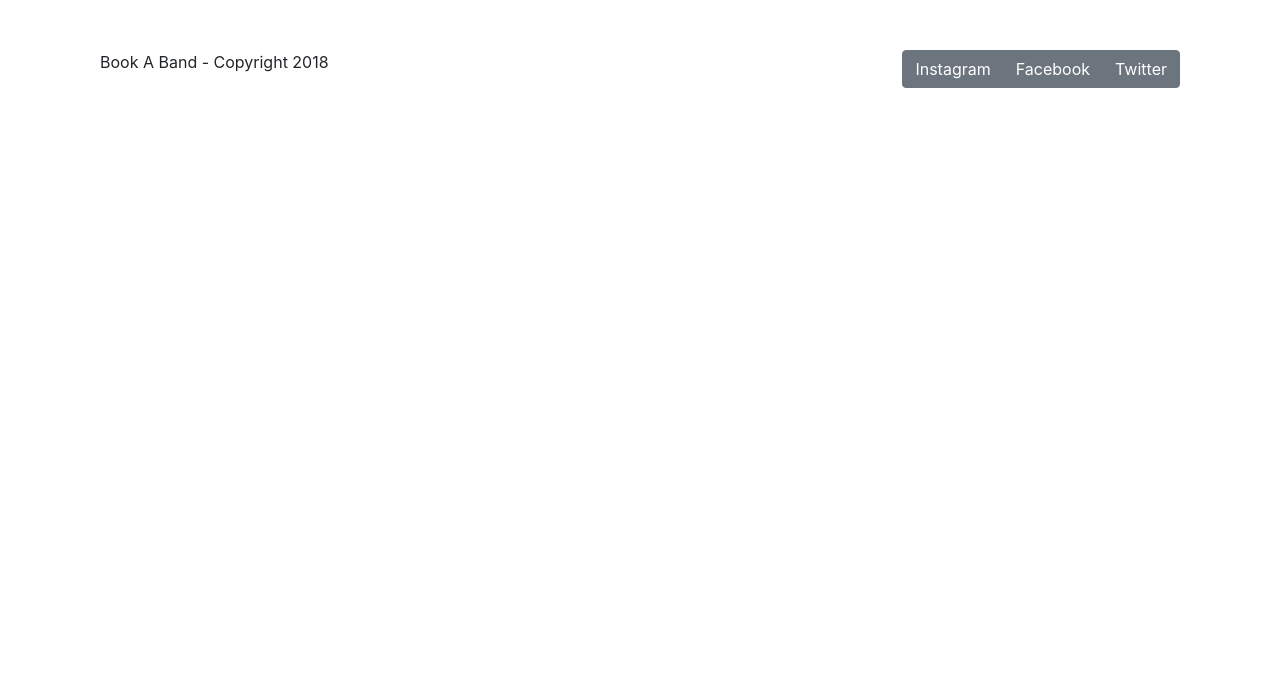
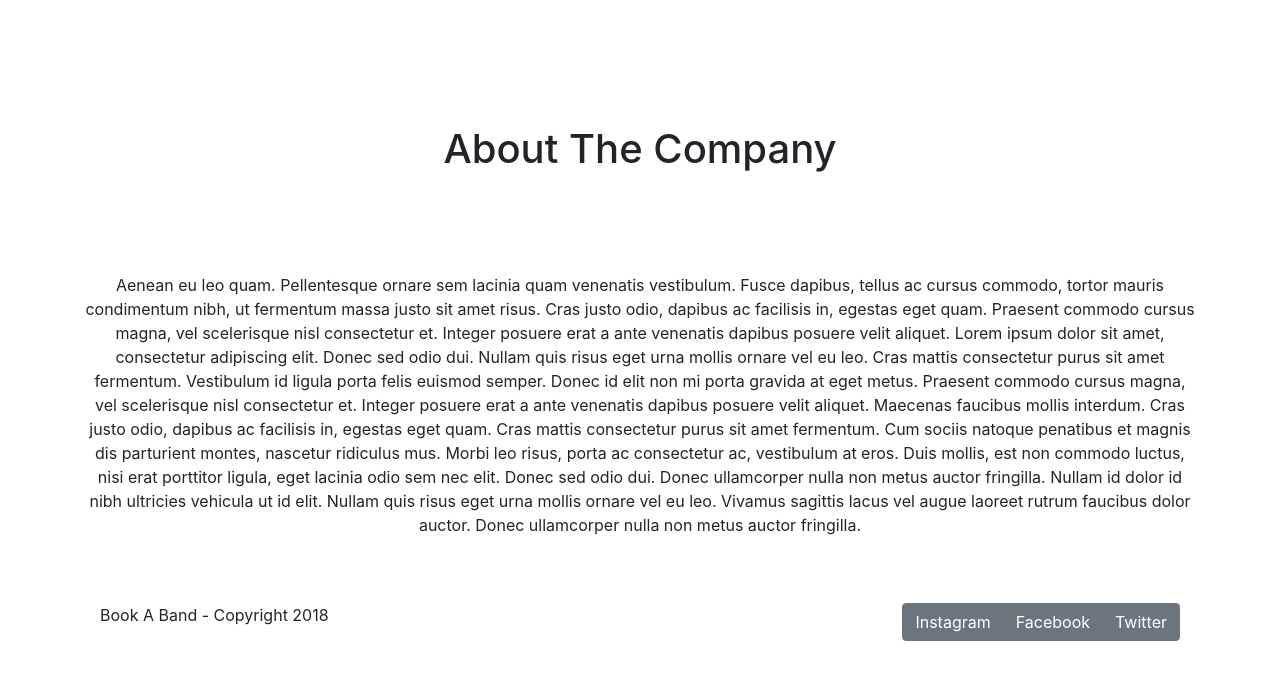
Before and after one commit to nathanswift/Book-A-Band, a PHP site: page /about.php in a window 1280 px wide. Shown: the part 56-736 px from the top of the page. Run offline with PHP 8.4, Linux system fonts and the light colour scheme.

Commit message:
🛠Created about page

```diff
--- a/about.php
+++ b/about.php
@@ -8,6 +8,7 @@
     <?php include_once('components/navbar.php') ?>
     <div class="container" id="about-wrapper">
         <?php
+            include_once('components/about.html');
             include_once('components/footer.html');
         ?>
     </div>
--- /dev/null
+++ b/components/about.html
@@ -0,0 +1,21 @@
+<div class="row">
+    <div class="col" id="about-company">
+        <h1>About The Company</h1>
+        <p>
+            Aenean eu leo quam. Pellentesque ornare sem lacinia quam venenatis vestibulum. Fusce dapibus, tellus ac cursus commodo, tortor
+            mauris condimentum nibh, ut fermentum massa justo sit amet risus. Cras justo odio, dapibus ac facilisis in, egestas
+            eget quam. Praesent commodo cursus magna, vel scelerisque nisl consectetur et. Integer posuere erat a ante venenatis
+            dapibus posuere velit aliquet. Lorem ipsum dolor sit amet, consectetur adipiscing elit. Donec sed odio dui. Nullam
+            quis risus eget urna mollis ornare vel eu leo. Cras mattis consectetur purus sit amet fermentum. Vestibulum id
+            ligula porta felis euismod semper. Donec id elit non mi porta gravida at eget metus. Praesent commodo cursus
+            magna, vel scelerisque nisl consectetur et. Integer posuere erat a ante venenatis dapibus posuere velit aliquet.
+            Maecenas faucibus mollis interdum. Cras justo odio, dapibus ac facilisis in, egestas eget quam. Cras mattis consectetur
+            purus sit amet fermentum. Cum sociis natoque penatibus et magnis dis parturient montes, nascetur ridiculus mus.
+            Morbi leo risus, porta ac consectetur ac, vestibulum at eros. Duis mollis, est non commodo luctus, nisi erat
+            porttitor ligula, eget lacinia odio sem nec elit. Donec sed odio dui. Donec ullamcorper nulla non metus auctor
+            fringilla. Nullam id dolor id nibh ultricies vehicula ut id elit. Nullam quis risus eget urna mollis ornare vel
+            eu leo. Vivamus sagittis lacus vel augue laoreet rutrum faucibus dolor auctor. Donec ullamcorper nulla non metus
+            auctor fringilla.
+        </p>
+    </div>
+</div>
--- a/styles/about.css
+++ b/styles/about.css
@@ -0,0 +1,8 @@
+div#about-company {
+    text-align: center;
+    margin-top: 25px;
+}
+
+div#about-company h1 {
+    margin: 100px 0px;
+}
```
